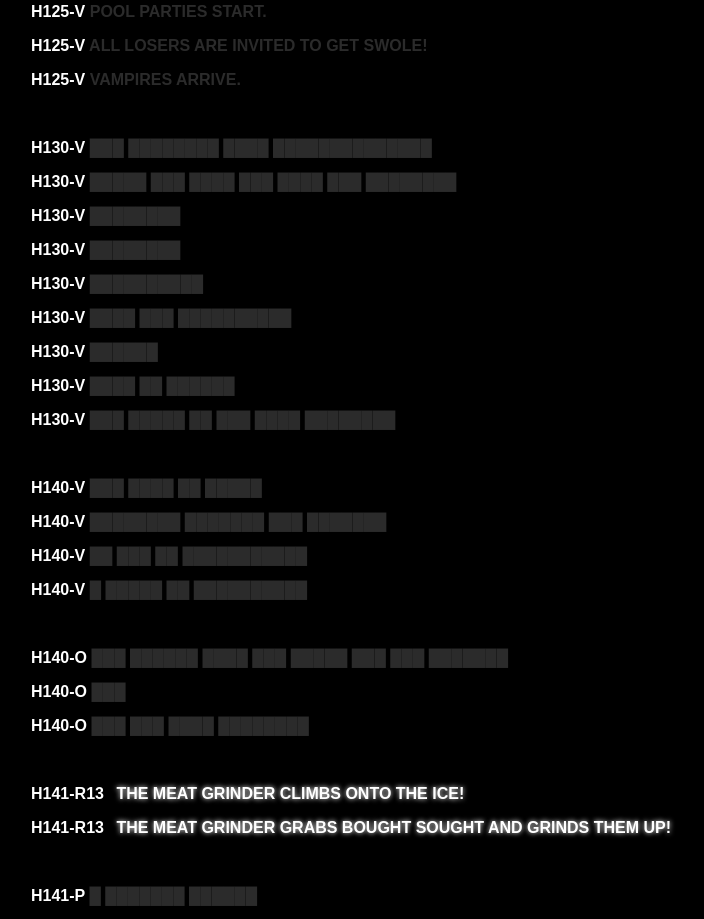
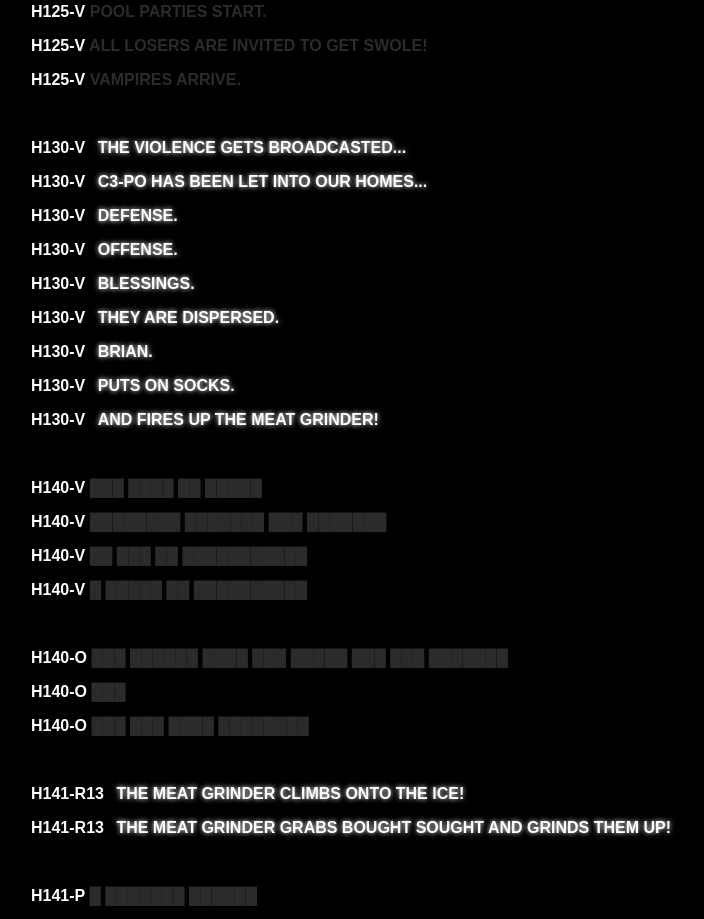
Before and after one commit to KetUnderscore/daseballreactfwontend, a React (Create React App) app: page /book in a window 1280 px wide. Shown: the part 4160-5079 px from the top of the page, without its empty margins (141-845 px from the left). Built offline with nearby package versions, Linux system fonts and the light colour scheme.

Commit message:
Book update

```diff
--- a/src/pages/Book.js
+++ b/src/pages/Book.js
@@ -203,16 +203,16 @@ function Book() {
                 </div>
                 <br/>
                 {/* Section 18 */}
-                <div className="censored">
-                    <p>H130-V <span>███ ████████ ████ ██████████████</span></p>
-                    <p>H130-V <span>█████ ███ ████ ███ ████ ███ ████████</span></p>
-                    <p>H130-V <span>████████</span></p>
-                    <p>H130-V <span>████████</span></p>
-                    <p>H130-V <span>██████████</span></p>
-                    <p>H130-V <span>████ ███ ██████████</span></p>
-                    <p>H130-V <span>██████</span></p>
-                    <p>H130-V <span>████ ██ ██████</span></p>
-                    <p>H130-V <span>███ █████ ██ ███ ████ ████████</span></p>
+                <div className="uncensored">
+                    <p>H130-V <span>THE VIOLENCE GETS BROADCASTED...</span></p>
+                    <p>H130-V <span>C3-PO HAS BEEN LET INTO OUR HOMES...</span></p>
+                    <p>H130-V <span>DEFENSE.</span></p>
+                    <p>H130-V <span>OFFENSE.</span></p>
+                    <p>H130-V <span>BLESSINGS.</span></p>
+                    <p>H130-V <span>THEY ARE DISPERSED.</span></p>
+                    <p>H130-V <span>BRIAN.</span></p>
+                    <p>H130-V <span>PUTS ON SOCKS.</span></p>
+                    <p>H130-V <span>AND FIRES UP THE MEAT GRINDER!</span></p>
                 </div>
                 <br/>
                 {/* Section 19 */}
```
